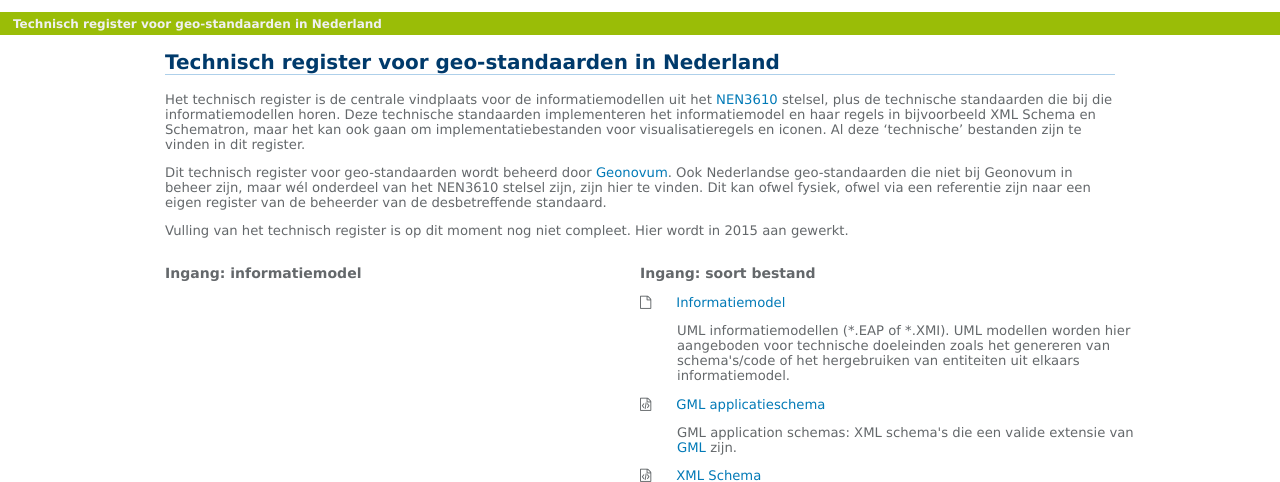
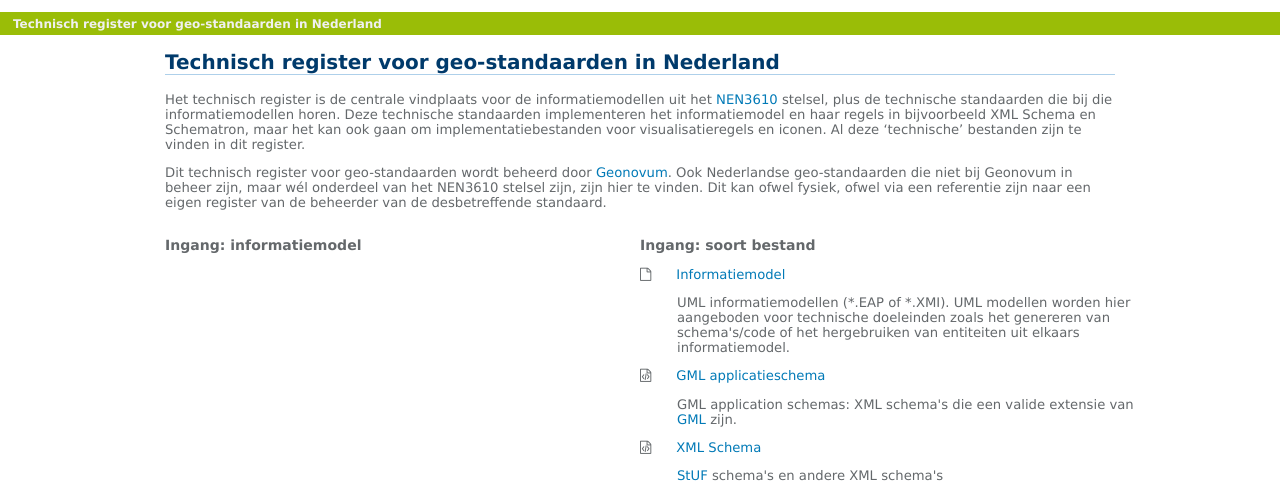
Before and after one commit to Geonovum/technisch-register, a Python web app: template technisch_register/web/templates/overview.html in a window 1280 px wide. Shown: the part 88-570 px from the top of the page. Run offline with Jinja, Linux system fonts and the light colour scheme; the template is opened without the code that fills it, so the values that code supplies are empty; some libraries are stand-ins or nearby versions.

Commit message:
website tekst aangepast
stukje over incompleetheid weggehaald

```diff
--- a/technisch_register/web/templates/overview.html
+++ b/technisch_register/web/templates/overview.html
@@ -27,7 +27,7 @@
 <h2>Technisch register voor geo-standaarden in Nederland</h2>
             <p>Het technisch register is de centrale vindplaats voor de informatiemodellen uit het <a href="http://www.geonovum.nl/onderwerpen/basismodel-geo-informatie-nen3610/algemeen-basismodel-geo-informatie-nen3610">NEN3610</a> stelsel, plus de technische standaarden die bij die informatiemodellen horen. Deze technische standaarden implementeren het informatiemodel en haar regels in bijvoorbeeld XML Schema en Schematron, maar het kan ook gaan om implementatiebestanden voor visualisatieregels en iconen. Al deze ‘technische’ bestanden zijn te vinden in dit register. </p>
 <p>Dit technisch register voor geo-standaarden wordt beheerd door <a href="http://www.geonovum.nl">Geonovum</a>. Ook Nederlandse geo-standaarden die niet bij Geonovum in beheer zijn, maar wél onderdeel van het NEN3610 stelsel zijn, zijn hier te vinden. Dit kan ofwel fysiek, ofwel via een referentie zijn naar een eigen register van de beheerder van de desbetreffende standaard.</p>
-            <p>Vulling van het technisch register is op dit moment nog niet compleet. Hier wordt in 2015 aan gewerkt.</p>
+
 
 <div id="container">
 
```
